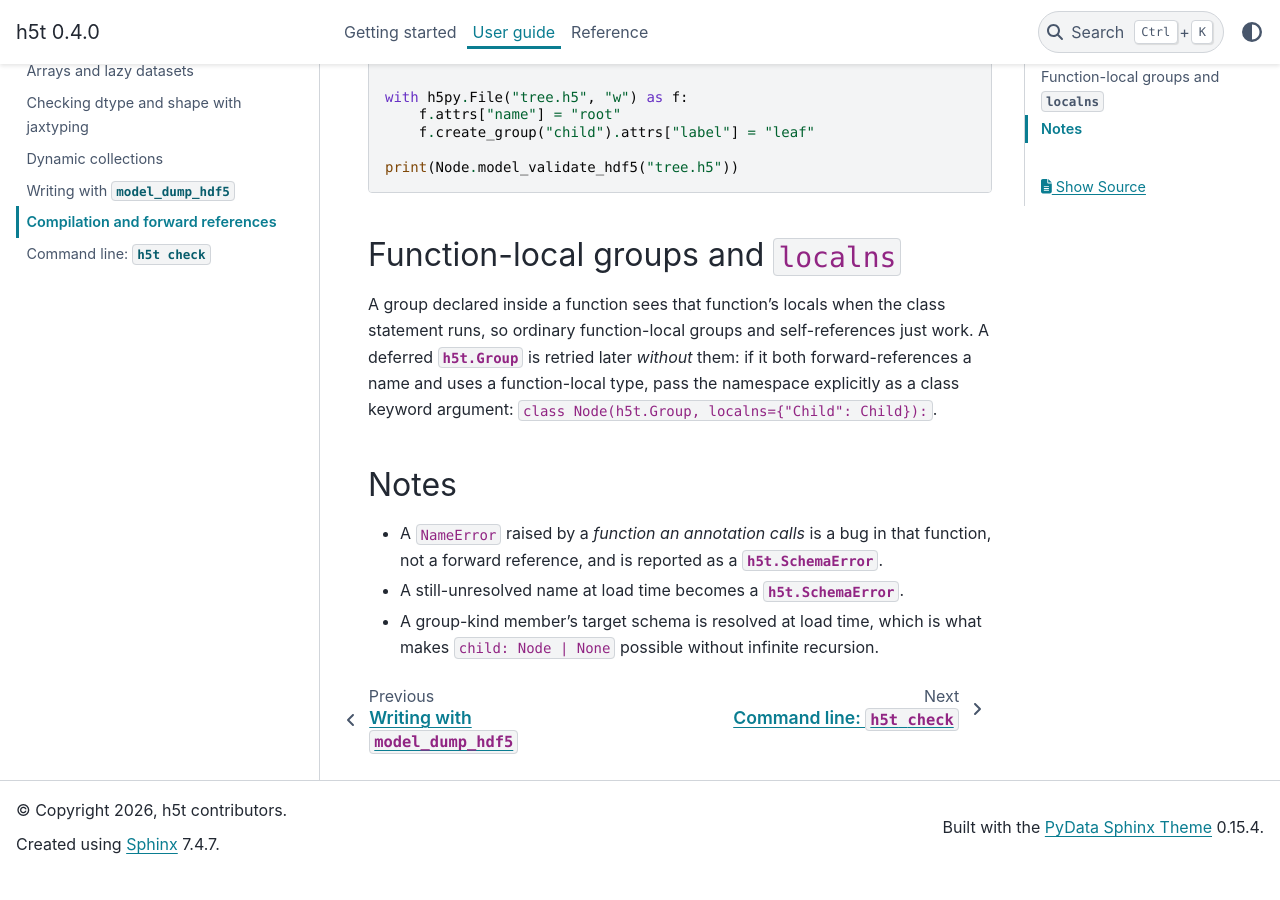
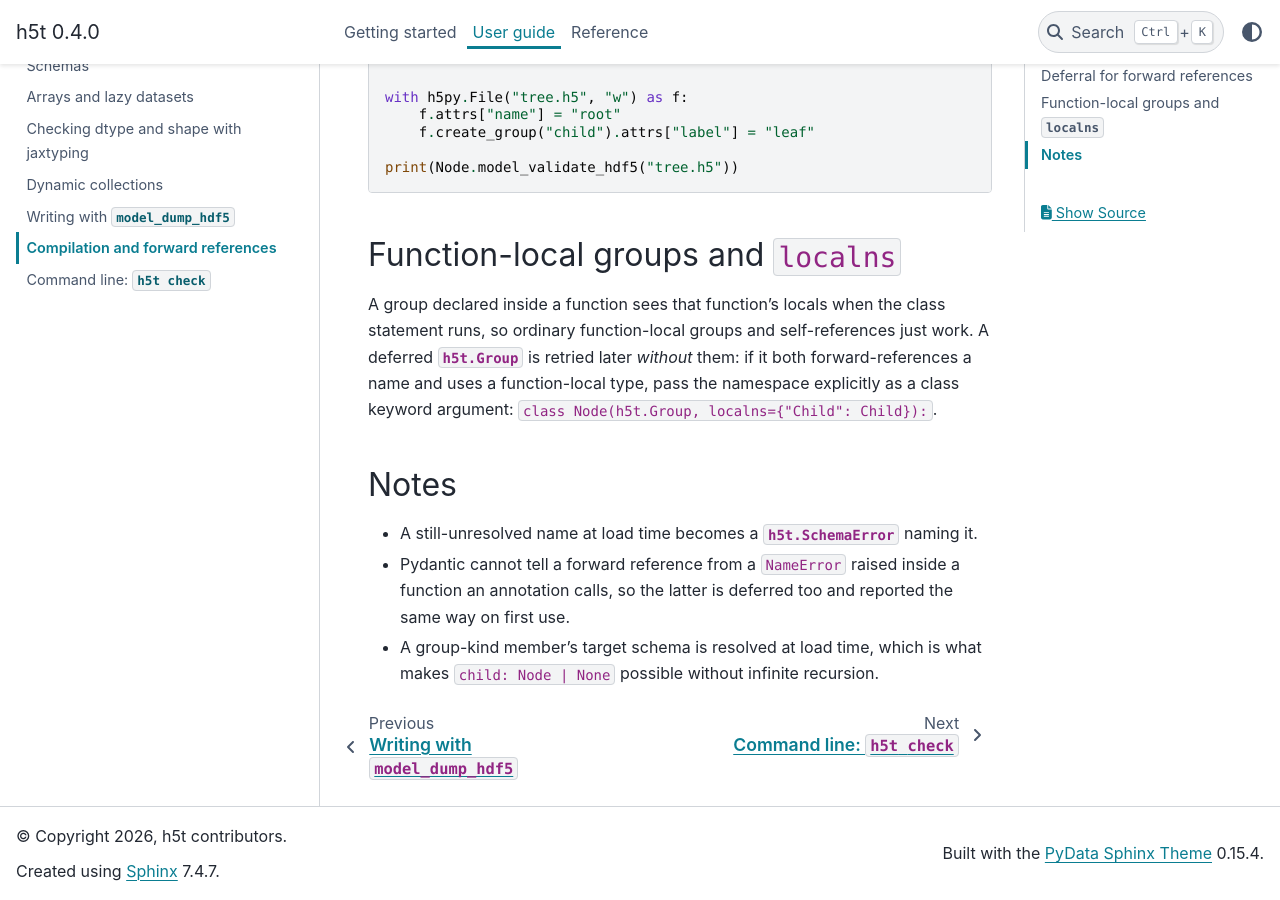
Before and after one commit to binado/h5t, a Sphinx documentation site: the page built from docs/user_guide/compilation.rst, in a window 1280 px wide and 900 px high, scrolled down 1003 px. Built offline with Sphinx 7.4.7 and the PyData theme 0.15.4, drawn with Linux system fonts in a browser that asks for light colours; before the commit the page ends 1877 px from its top, so only the background shows below that.

Commit message:
docs: describe deferred reporting of annotation helper errors
Co-Authored-By: Claude Sonnet 5.5 <noreply@anthropic.com>

```diff
--- a/docs/user_guide/compilation.rst
+++ b/docs/user_guide/compilation.rst
@@ -60,8 +60,8 @@ function-local type, pass the namespace explicitly as a class keyword argument:
 Notes
 -----
 
-- A ``NameError`` raised by a *function an annotation calls* is a bug in that function,
-  not a forward reference, and is reported as a :class:`h5t.SchemaError`.
-- A still-unresolved name at load time becomes a :class:`h5t.SchemaError`.
+- A still-unresolved name at load time becomes a :class:`h5t.SchemaError` naming it.
+- Pydantic cannot tell a forward reference from a ``NameError`` raised inside a function an
+  annotation calls, so the latter is deferred too and reported the same way on first use.
 - A group-kind member's target schema is resolved at load time, which is what makes
   ``child: Node | None`` possible without infinite recursion.
```
